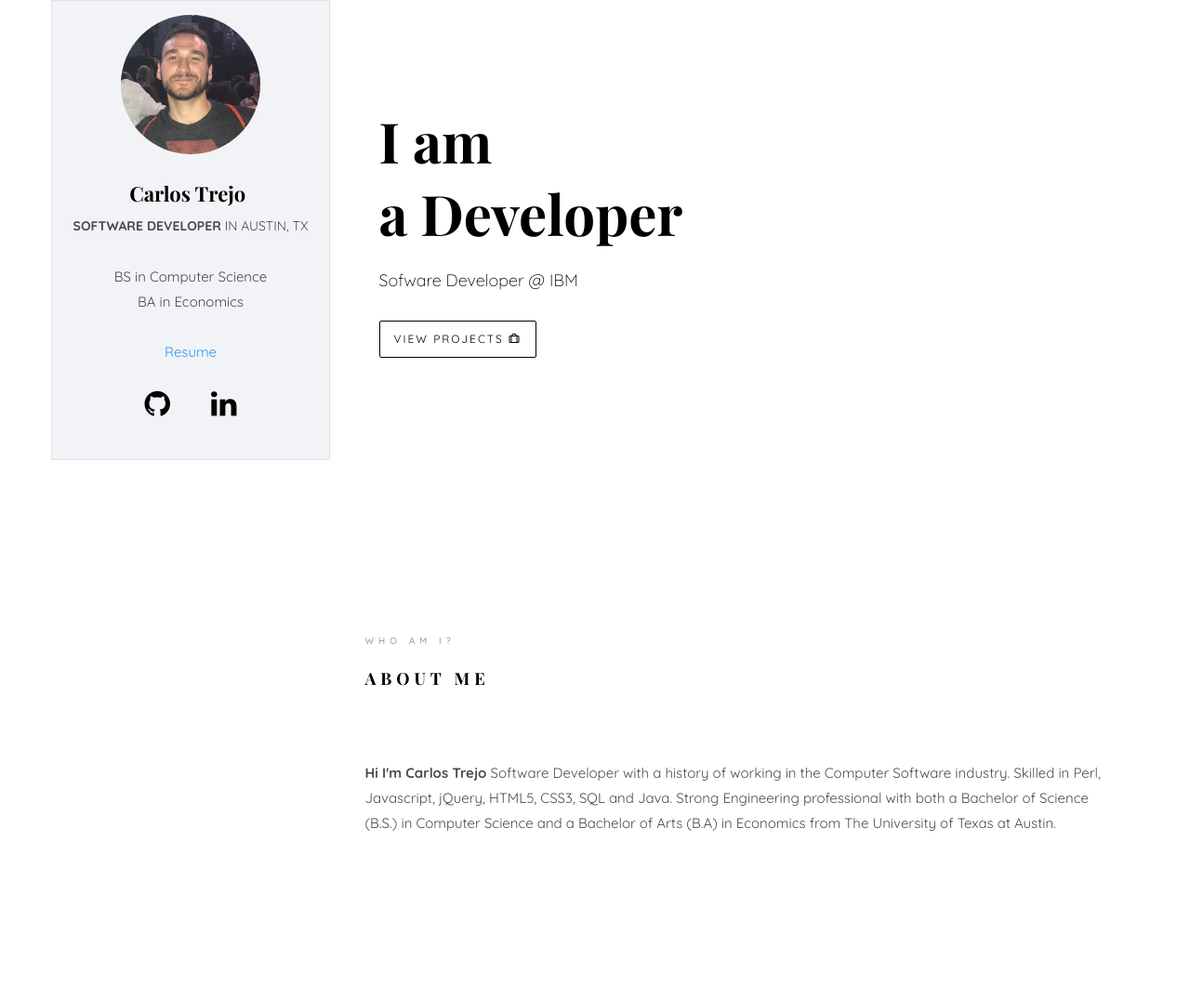
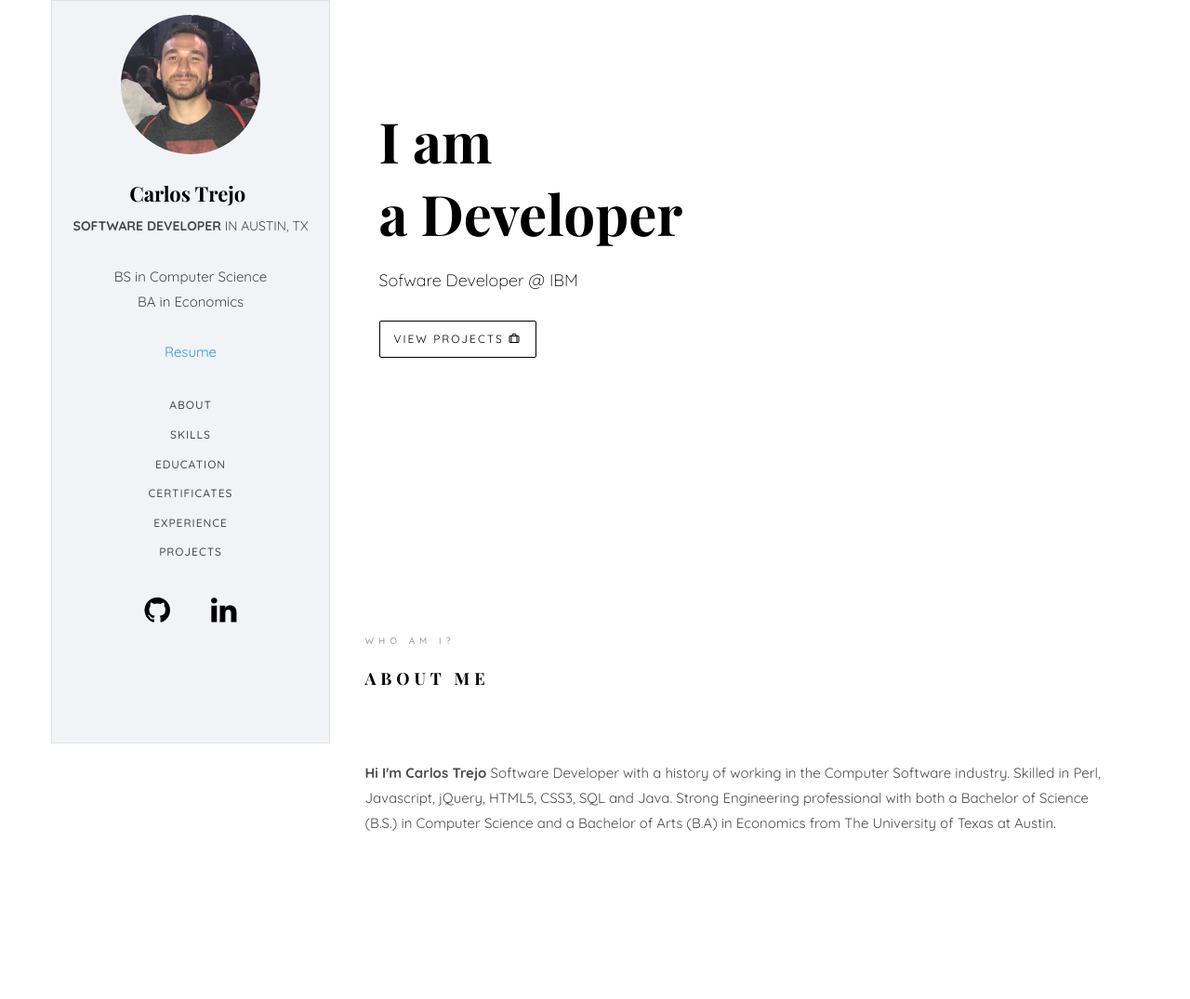
Before and after one commit to cdt876/cdt876.github.io, a plain HTML site: page index.html in a window 1280 px wide. Shown: the top 1075 px of the page at 93% size. Drawn offline with nearby package versions, Linux system fonts and the light colour scheme; files whose address does not match are found by name; a web font is replaced by a local one.

Commit message:
added navbar again

```diff
--- a/css/style.css
+++ b/css/style.css
@@ -72,6 +72,8 @@ figure {
   float: left;
   width: 300px;
   position: fixed;
+  top: 0;
+  bottom: 0;
   overflow-y: scroll;
   z-index: 1001;
   background: #f2f3f7;
--- a/index.html
+++ b/index.html
@@ -69,7 +69,7 @@
 				<span>BA in Economics</span><br><br>
 				<span><a href="images/resume_website.pdf" target="_blank">Resume</a></span>
 			</div><br>
-			<!-- <nav id="colorlib-main-menu" role="navigation" class="navbar">
+			<nav id="colorlib-main-menu" role="navigation" class="navbar">
 				<div id="navbar" class="collapse">
 					<ul>
 						<li class="active"><a href="#" data-nav-section="about">About</a></li>
@@ -80,7 +80,7 @@
 						<li><a href="#" data-nav-section="work">Projects</a></li>
 					</ul>
 				</div>
-			</nav> -->
+			</nav>
 			<div class="colorlib-footer">
 				<ul>
 					<a target="_blank" href="http://www.github.com/cdt876"><i id="github" class="fa fa-github" ></i></a>
```
Also changed, not shown: 1 other file.
